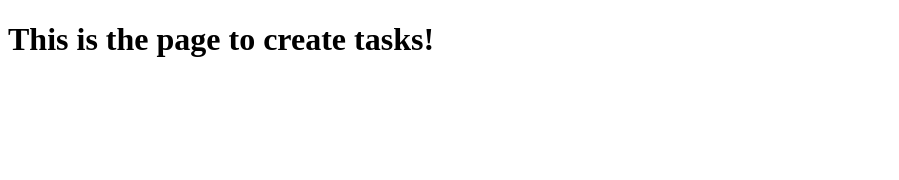
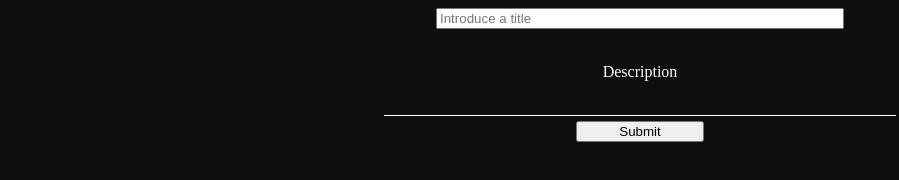
Before and after one commit to Alex0os/BasicToDoTS, a website: page public/tasks.html in a window 1280 px wide. Shown: the whole page, without its empty margins (0-899 px from the left). Drawn offline with Linux system fonts and the light colour scheme.

Commit message:
feat: Make the "createTask" send the form content to the backend

```diff
--- a/db_implementations.ts
+++ b/db_implementations.ts
@@ -43,7 +43,6 @@ export async function createTable(): Promise<void> {
 
 }
 
-// select now() at time zone 'utc'; to get the utc time in Psql
 function cookieTimeStamp(): string {
 	let date = new Date().getTime();
 	date += COOKIE_TIMEOUT * 1000;
@@ -51,6 +50,10 @@ function cookieTimeStamp(): string {
 	let newDate = new Date(date);
 	return newDate.toISOString().replace("T", " ").replace(/\..*$/, "");
 }
+
+// Query to delete users when their cookie expires:
+// delete from users
+// where cookie_expiration_date_utc < now() at time zone 'utc';
 
 export async function createUser(cookie_id: string): Promise<void> {
 	const psqlConnection = await connect({
--- a/public/tasks.html
+++ b/public/tasks.html
@@ -4,8 +4,58 @@
 		<meta charset="UTF-8">
 		<meta name="viewport" content="width=device-width, initial-scale=1">
 		<title></title>
+		<style>
+		body {
+			background-color: #0F0F0F;
+			color: white;
+			display: flex;
+			justify-content: center;
+			align-content: center;
+		}
+
+		form {
+			display: flex;
+			flex-direction: column;
+			width: 80%;
+			align-items: center;
+		}
+
+		#title {
+			width: 400px;
+		}
+
+		#content {
+			border-bottom: 1px solid white;
+			width: 40vw;
+		}
+
+		#saver {
+			width: 10vw;
+			margin-top: 5px;
+		}
+		</style>
+
 	</head>
 	<body>
-		<h1>This is the page to create tasks!</h1>
+		<form id="myForm" method="post">
+			<input placeholder="Introduce a title" type="text"
+			name="title" id="title" maxlength="255" required><br>
+
+			<p>Description</p>
+			<div contenteditable="true" id="content"
+				aria-placeholder="Introduce a description">
+			</div>
+			<!--- It needed a FUCKING NAME, FUUUUUUUUCK--->
+			<input name="description" type="hidden" id="hiddenone">
+			<input type="submit" id="saver">
+		</form>
+		<script>
+			document.getElementById("myForm").addEventListener("submit", function(e){
+				e.preventDefault();
+				let el = document.getElementById("hiddenone");
+				el.value = document.getElementById("content").innerHTML;
+				document.getElementById("myForm").submit();
+			})
+		</script>
 	</body>
 </html>
```
Also changed, not shown: main.ts (+11 -1 lines).
